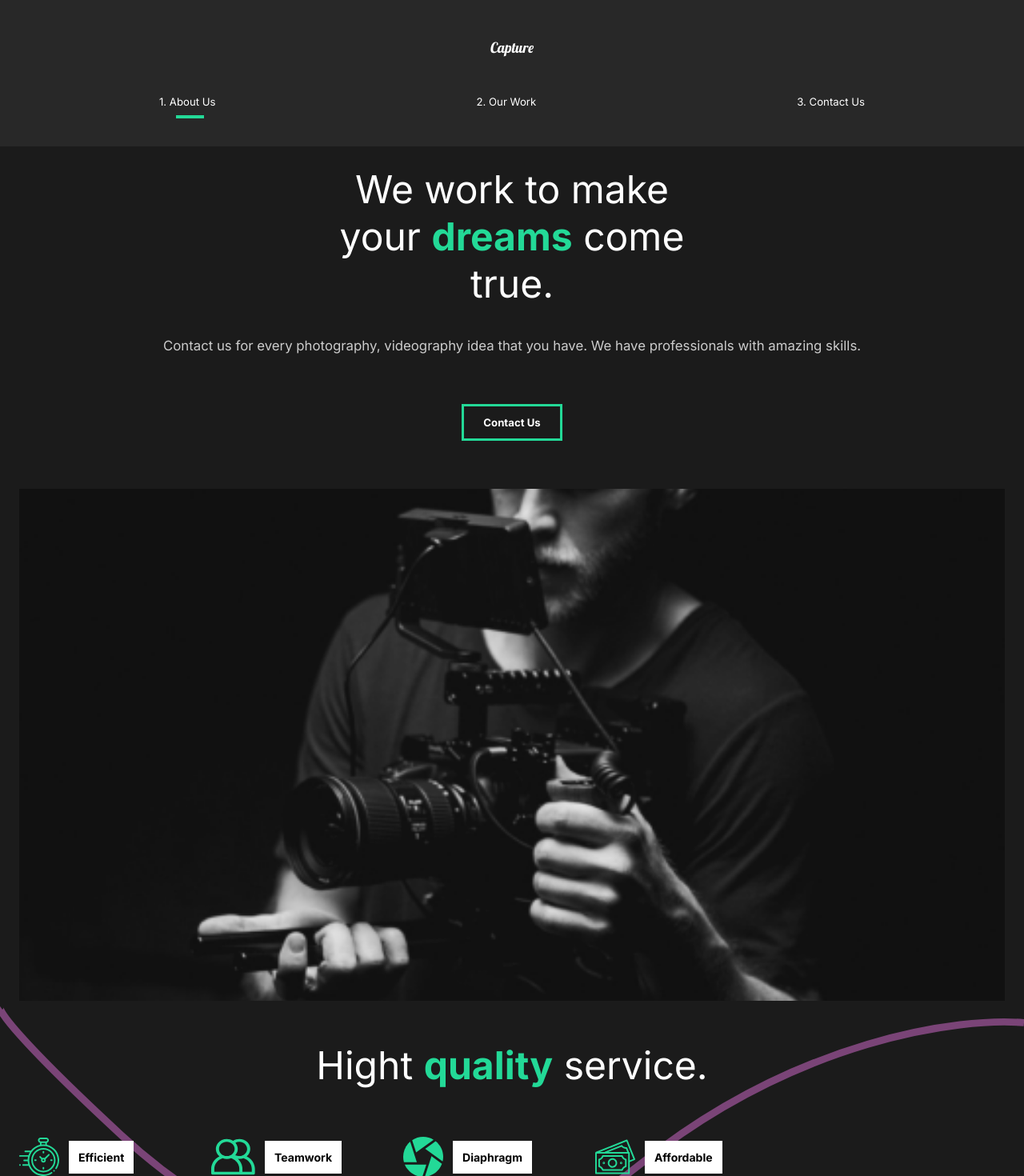
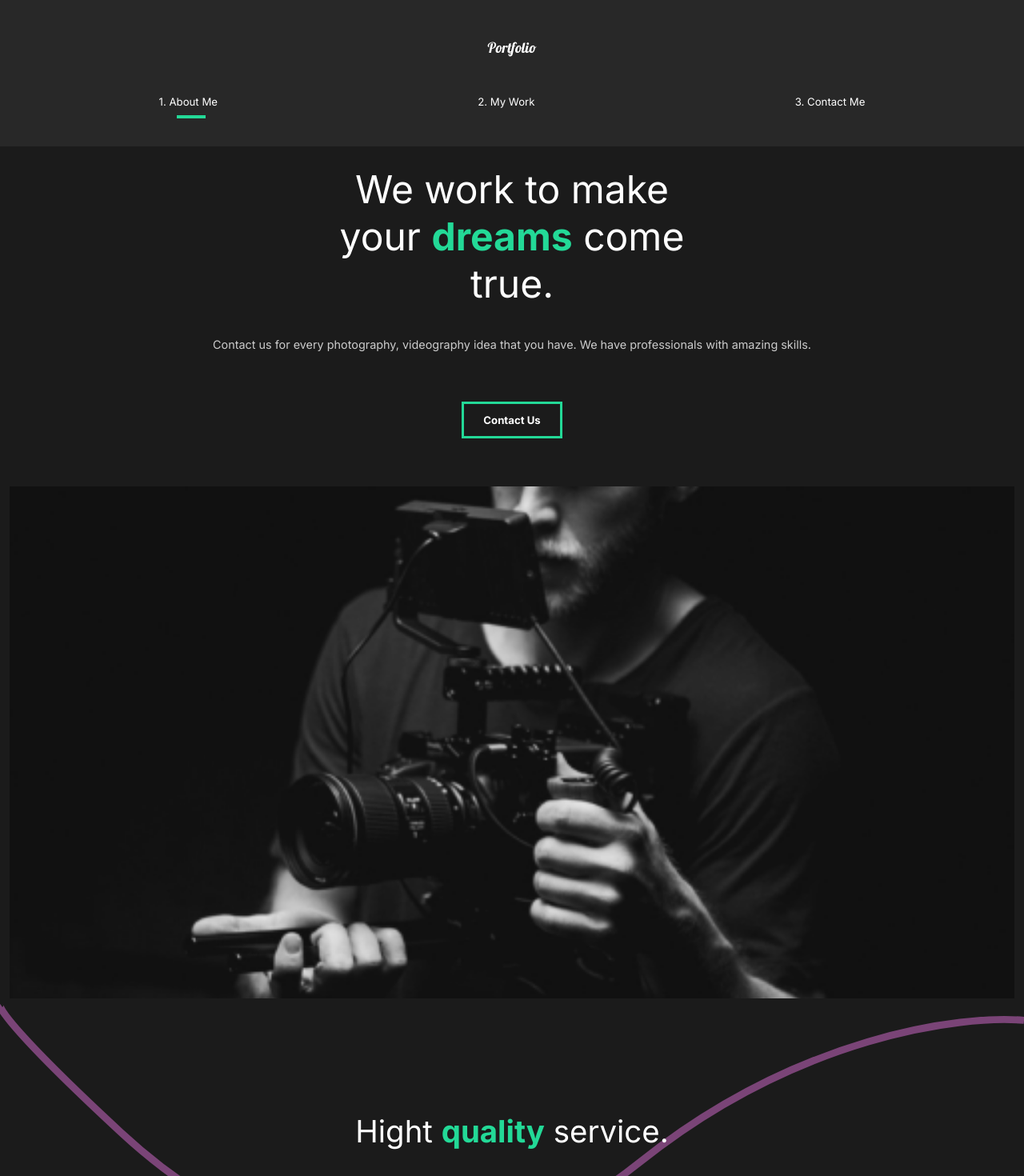
Before and after one commit to tatjama/my-react-portfolio, a React (Create React App) app: page / in a window 1280 px wide. Shown: the top 1470 px of the page at 80% size. Built offline with nearby package versions, Linux system fonts and the light colour scheme.

Commit message:
Styling changed

```diff
--- a/src/animation.js
+++ b/src/animation.js
@@ -94,14 +94,14 @@ export const sliderContainer = {
 export const scrollRevealer = {
     hidden: {
         opacity: 0,
-        scale: 1.2,
+        scale: 1,
         transition: {
             duration: 0.5
         }
     },
     show: {
         opacity: 1,
-        scale: 1,
+        scale: 0.8,
         transition: {
             duration: 0.5
         }
--- a/src/components/GlobalStyle.js
+++ b/src/components/GlobalStyle.js
@@ -53,7 +53,7 @@ button{
     p{
         padding: 3rem 0rem;
         color: #ccc;
-        font-size: 1.4rem;
+        font-size: 1.2rem;
         line-height: 150%;
     }
 `
--- a/src/components/Nav.js
+++ b/src/components/Nav.js
@@ -11,10 +11,10 @@ const Nav = () => {
     const { pathname } = useLocation();
     return(
         <StyledNav>
-            <h1><Link id = "logo" to = "/">Capture</Link></h1>
+            <h1><Link id = "logo" to = "/">Portfolio</Link></h1>
             <ul>
                 <li>
-                    <Link to = "/">1. About Us</Link>
+                    <Link to = "/">1. About Me</Link>
                     <Line
                         transition = {{duration: 0.75}}
                         initial = {{width: "0%"}}
@@ -22,7 +22,7 @@ const Nav = () => {
                     />
                 </li>
                 <li>
-                    <Link to = "/work">2. Our Work</Link>
+                    <Link to = "/work">2. My Work</Link>
                     <Line
                         transition = {{duration: 0.75}}
                         initial = {{width: "0%"}}
@@ -30,7 +30,7 @@ const Nav = () => {
                     />
                 </li>
                 <li>
-                    <Link to = "/contact">3. Contact Us</Link>
+                    <Link to = "/contact">3. Contact Me</Link>
                     <Line
                         transition = {{duration: 0.75}}
                         initial = {{width: "0%"}}
--- a/src/components/ServicesSection.js
+++ b/src/components/ServicesSection.js
@@ -74,7 +74,7 @@ const Cards  = styled.div `
     }
 `
 const Card = styled.div `
-    flex-basis: 20rem;
+    flex-basis: 14rem;
     .icon{
         display: flex;
         align-items: center;
@@ -85,6 +85,14 @@ const Card = styled.div `
         margin-left: 1rem;
         padding: 1rem;
     }
+    @media screen and (max-width: 1300px){
+        h3{
+            font-size: 1rem;
+        }
+        p{
+            font-size: 0.8rem;
+        }
+    }
 `
 
 export default ServicesSection;
--- a/src/styles.js
+++ b/src/styles.js
@@ -10,7 +10,7 @@ padding: 5rem 10rem;
 color: white;
 @media screen and (max-width: 1300px){
         display: block;
-        padding: 2rem 2rem;
+        padding: 2rem 1rem;
         text-align: center;
     }
 `
```
